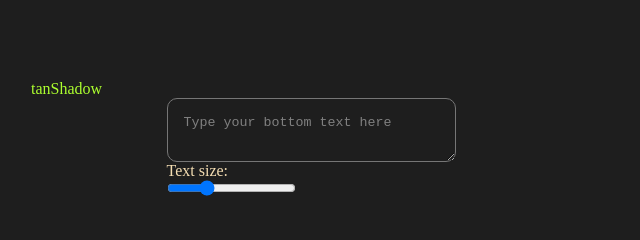
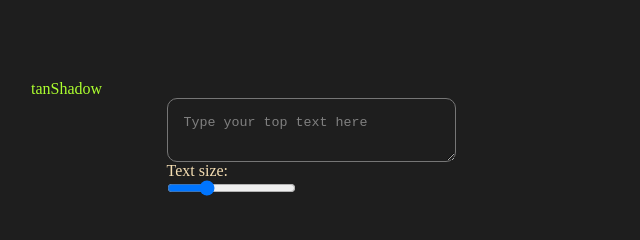
Before and after one commit to Tan-Shadow/meme-maker, a plain HTML site: page index.html in a window 1280 px wide. Shown: the top 240 px of the page, 49-689 px from the left. Drawn offline with Linux system fonts and the light colour scheme.

Commit message:
changed the mistake at text area

```diff
--- a/index.html
+++ b/index.html
@@ -14,7 +14,7 @@
     <div class="container">
       <div class="top flex">
         <textarea
-          placeholder="Type your bottom text here"
+          placeholder="Type your top text here"
           id="top-text-input"
           cols="30"
           rows="2"
```
